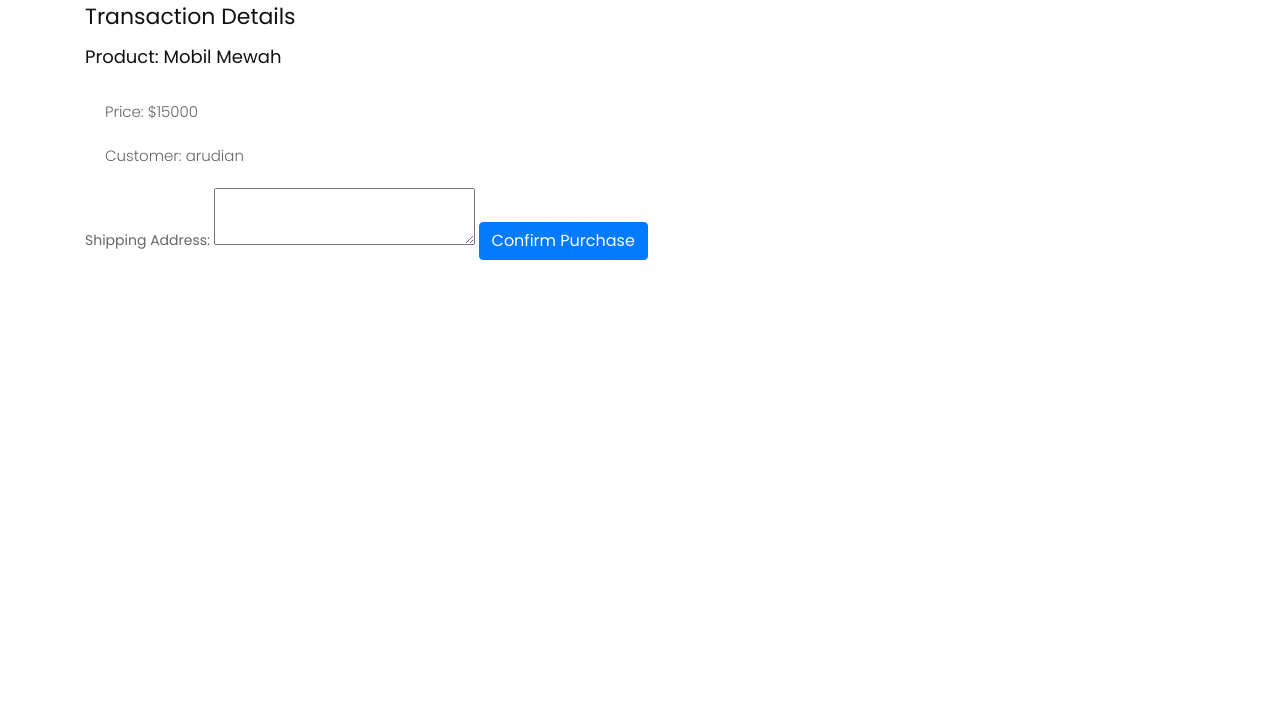
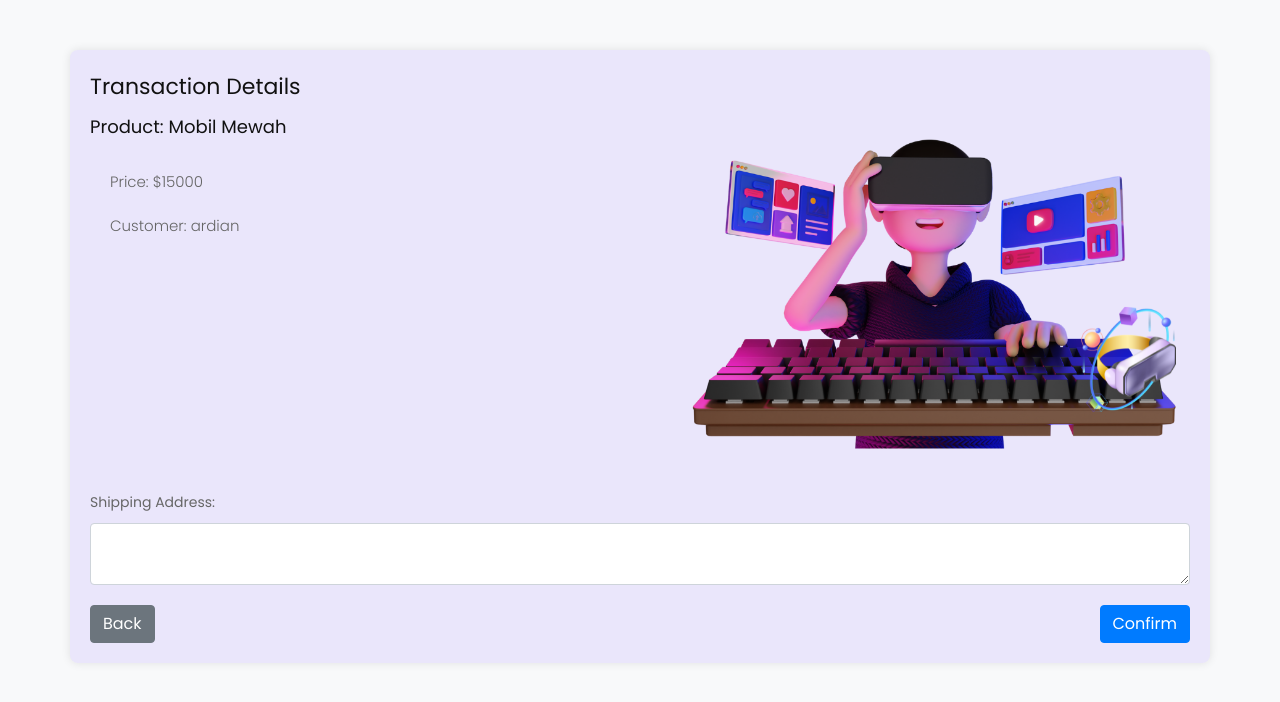
Before and after one commit to UjangRonda/Uas-Pemweb, a PHP site: page /transaction.php?product_id=1 in a window 1280 px wide. Shown: the top 702 px of the page. Run offline with PHP 8.4, Linux system fonts and the light colour scheme; a user stored in the database is signed in; data comes from the database, SQL or seed files in the repository; some libraries are stand-ins or nearby versions.

Commit message:
transaction sodah

```diff
--- /dev/null
+++ b/css/style-transaction.css
@@ -0,0 +1,26 @@
+body {
+    background-color: #f8f9fa;
+}
+.container {
+    margin-top: 50px;
+    background: rgba(106, 65, 255, 0.1);
+    padding: 20px;
+    border-radius: 8px;
+    box-shadow: 0 0 10px rgba(0, 0, 0, 0.1);
+}
+.product-summary {
+    margin-bottom: 20px;
+}
+.img-fluid {
+    text-align: center;
+}
+img {
+    max-width: 100%;
+    height: auto;
+    border-radius: 8px;
+}
+.button-container {
+    display: flex;
+    justify-content: space-between;
+    margin-top: 20px;
+}
--- a/index.php
+++ b/index.php
@@ -34,7 +34,7 @@
 
 <body>
 <?php
-session_start();
+  session_start();
 ?>
   <!-- header section start -->
   <div class="header_section">
--- a/transaction.php
+++ b/transaction.php
@@ -27,42 +27,38 @@
 <!-- mobile metas -->
 <meta name="viewport" content="width=device-width, initial-scale=1">
 <meta name="viewport" content="initial-scale=1, maximum-scale=1">
-<!-- site metas -->
 <title>Transaction</title>
-<meta name="keywords" content="">
-<meta name="description" content="">
-<meta name="author" content="">
-<!-- bootstrap css -->
 <link rel="stylesheet" type="text/css" href="css/bootstrap.min.css">
-<!-- style css -->
 <link rel="stylesheet" type="text/css" href="css/styles.css">
-<!-- Responsive-->
 <link rel="stylesheet" href="css/responsive.css">
-<!-- fevicon -->
 <link rel="icon" href="images/fevicon.png" type="image/gif" />
-<!-- Scrollbar Custom CSS -->
-<link rel="stylesheet" href="css/jquery.mCustomScrollbar.min.css">
-<!-- Tweaks for older IEs-->
-<link rel="stylesheet" href="https://netdna.bootstrapcdn.com/font-awesome/4.0.3/css/font-awesome.css">
-<!-- owl stylesheets -->
-<link rel="stylesheet" href="css/owl.carousel.min.css">
-<link rel="stylesheet" href="css/owl.theme.default.min.css">
-<link rel="stylesheet" href="https://cdnjs.cloudflare.com/ajax/libs/fancybox/2.1.5/jquery.fancybox.min.css" media="screen">
+<link rel="stylesheet" href="css/style-transaction.css">
 </head>
 <body>
     <div class="container">
         <h2>Transaction Details</h2>
-        <div class="product-summary">
-            <h3>Product: <?php echo htmlspecialchars($product['name']); ?></h3>
-            <p>Price: $<?php echo htmlspecialchars($product['price']); ?></p>
-            <p>Customer: <?php echo $_SESSION['username']; ?></p>
+        <div class="row">
+            <div class="col-md-6">
+                <div class="product-summary">
+                    <h3>Product: <?php echo htmlspecialchars($product['name']); ?></h3>
+                    <p>Price: $<?php echo htmlspecialchars($product['price']); ?></p>
+                    <p>Customer: <?php echo $_SESSION['username']; ?></p>
+                </div>
+            </div>
+            <div class="col-md-6">
+                <img src="<?php echo htmlspecialchars($product['image']); ?>" alt="Product Image">
+            </div>
         </div>
-
         <form action="transaction_process.php" method="POST">
             <input type="hidden" name="product_id" value="<?php echo $product_id; ?>">
-            <label for="shipping_address">Shipping Address:</label>
-            <textarea name="shipping_address" id="shipping_address" required></textarea>
-            <button type="submit" class="btn btn-primary">Confirm Purchase</button>
+            <div class="form-group">
+                <label for="shipping_address">Shipping Address:</label>
+                <textarea name="shipping_address" id="shipping_address" class="form-control" required></textarea>
+            </div>
+            <div class="button-container">
+                <a href="product.php" class="btn btn-secondary">Back</a>
+                <button type="submit" class="btn btn-primary">Confirm</button>
+            </div>
         </form>
     </div>
 
@@ -70,13 +66,6 @@
     <script src="js/jquery.min.js"></script>
     <script src="js/popper.min.js"></script>
     <script src="js/bootstrap.bundle.min.js"></script>
-    <script src="js/jquery-3.0.0.min.js"></script>
-    <script src="js/plugin.js"></script>
-    <!-- sidebar -->
-    <script src="js/jquery.mCustomScrollbar.concat.min.js"></script>
     <script src="js/custom.js"></script>
-    <!-- javascript -->
-    <script src="js/owl.carousel.js"></script>
-    <script src="https:cdnjs.cloudflare.com/ajax/libs/fancybox/2.1.5/jquery.fancybox.min.js"></script>
 </body>
 </html>
```
Also changed, not shown: login.php (+1 -8 lines), login_process.php (+18 -3 lines), transaction_process.php (+4 -4 lines), transaction_success.php (+44 -2 lines).
